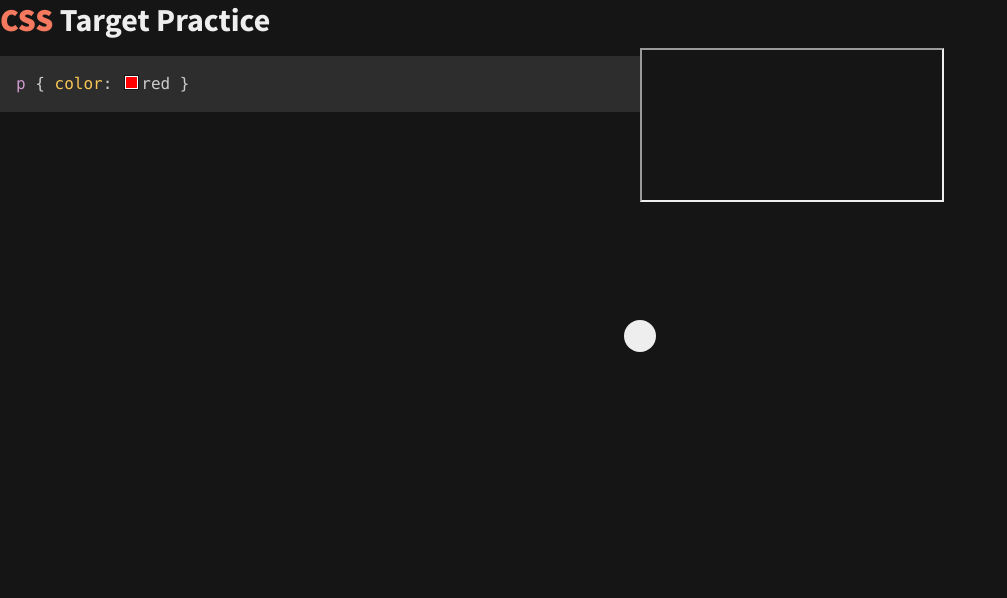
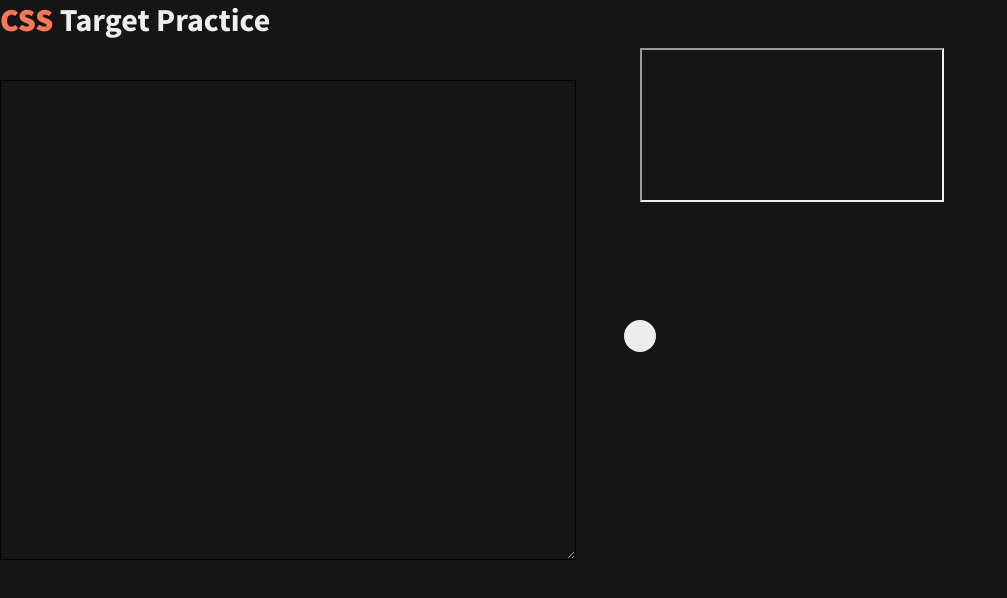
Before and after one commit to RobOwenKing/css_target_practice, a website built with webpack: page index.html in a window 1280 px wide. Shown: the whole page, without its empty margins (0-1007 px from the left). Built offline with nearby package versions, Linux system fonts and the light colour scheme.

Commit message:
Added: <textarea> and<code> for user input, the latter updating on input but not aligned yet

```diff
--- a/index.html
+++ b/index.html
@@ -18,13 +18,12 @@
         <h1 class="h1-challenge"><span class="colour-fill">CSS</span> Target Practice</h1>
       </header>
       <div class="challenge">
+        <!-- Based on https://www.horuskol.net/blog/2020-03-05/live-code-highlighting-in-the-browser-with-vanilla-javascript/ -->
         <div id="input">
-          <!-- <pre>
-            <code id="challenge-html">
-
-            </code>
-          </pre> -->
-          <pre><code class="language-css">p { color: red }</code></pre>
+          <fieldset class="editor">
+            <textarea id="input-textarea" aria-controls="code-highlighter" class="input" autocapitalize="off" spellcheck="false"></textarea>
+            <pre><code id="input-code" class="language-css"></code></pre>
+          </fieldset>
         </div>
 
         <div id="resizer">
--- a/src/index.js
+++ b/src/index.js
@@ -5,3 +5,11 @@ import { initResizeable } from './resize.js';
   the relative widths of the input and output
 */
 initResizeable();
+
+const inputTextarea = document.getElementById('input-textarea');
+const inputCode = document.getElementById('input-code');
+
+inputTextarea.addEventListener('input', (event) => {
+  const codeToHighlight = inputTextarea.value;
+  inputCode.innerHTML = Prism.highlight(codeToHighlight, Prism.languages.css, 'css');
+});
--- a/src/prism/prism.css
+++ b/src/prism/prism.css
@@ -32,8 +32,8 @@ pre[class*="language-"] {
 
 /* Code blocks */
 pre[class*="language-"] {
-	padding: 1em;
-	margin: .5em 0;
+	/*padding: 1em;
+	margin: .5em 0;*/
 	overflow: auto;
 }
 
--- a/style.css
+++ b/style.css
@@ -95,3 +95,38 @@ h1 .colour-fill {
 #output {
   flex: 1 1 0%;
 }
+
+
+.editor {
+  position: relative;
+  height: 30rem;
+  padding: 0;
+  border: none;
+  margin: 2rem 0;
+}
+
+.editor .input,
+.editor .highlighted-output {
+  box-sizing: border-box;
+  position: absolute;
+  height: 100%;
+  width: 90%;
+  padding: 0.5em;
+  border: 1px solid black;
+  font-size: 1rem;
+  line-height: 1.3rem;
+  font-family: monospace;
+  white-space: pre;
+  word-wrap: break-word;
+}
+
+.editor .input {
+  z-index: 1;
+  color: transparent;
+  caret-color: black;
+  background-color: transparent;
+}
+
+.editor .highlighted-output {
+  z-index: 0;
+}
```
